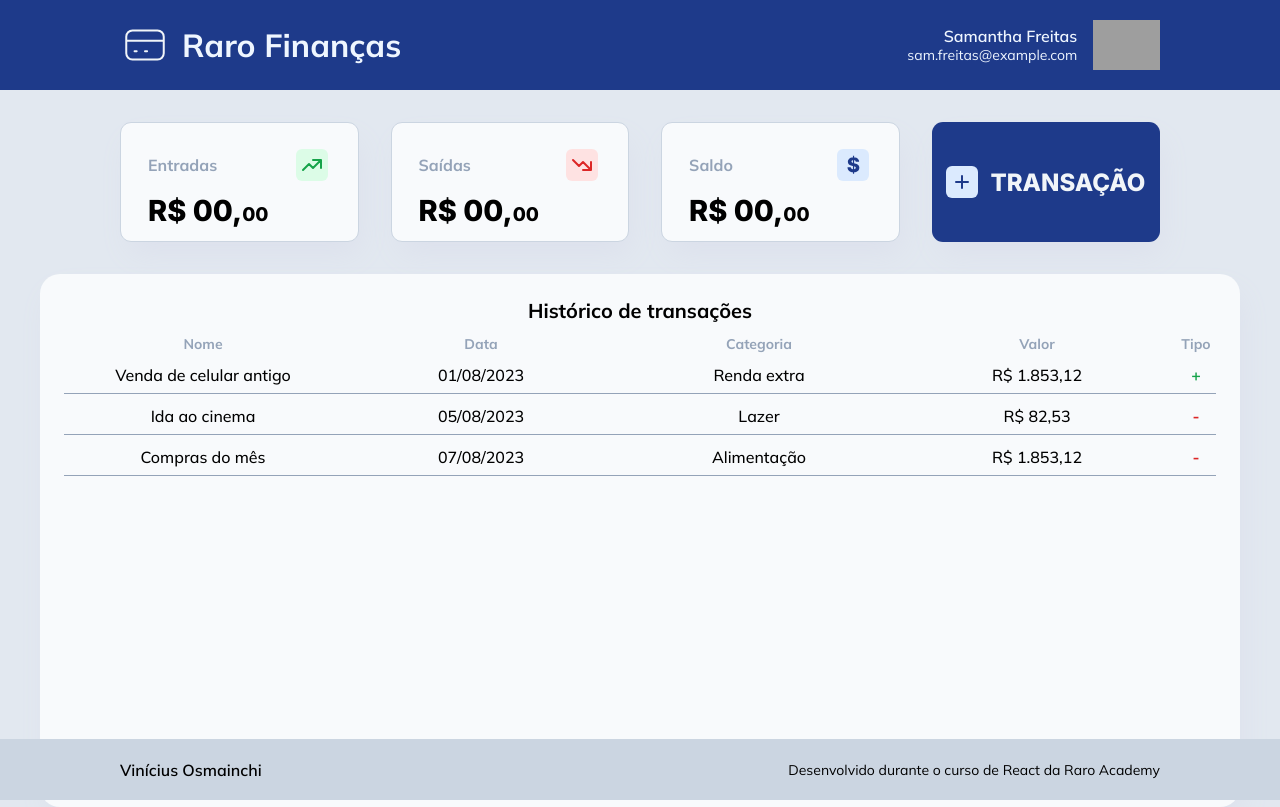
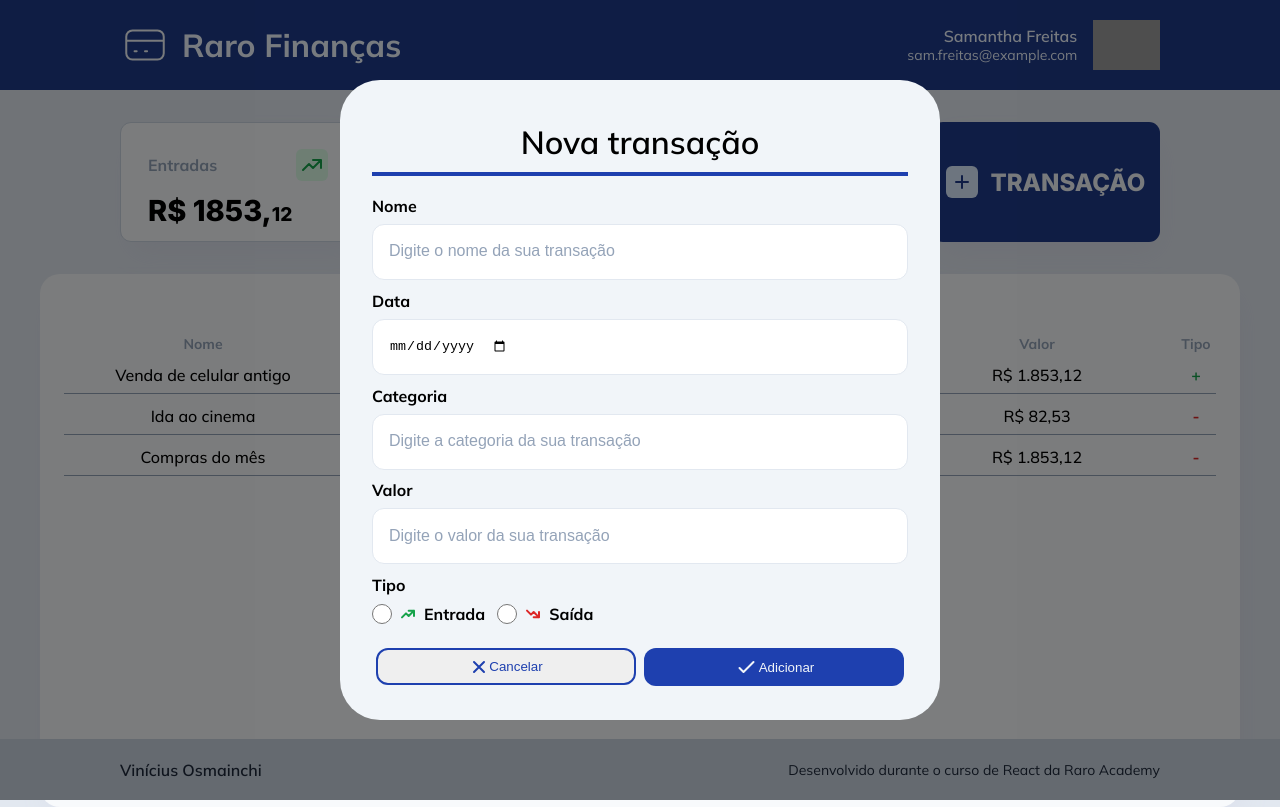
Before and after one commit to MyRaroAcademyCourse/Week-5-Project, a React (Vite) app: page / in a window 1280 px wide. Both pictures are taken after a click on the element "TRANSAÇÃO". Built offline with nearby package versions, Linux system fonts and the light colour scheme; grey boxes are pictures that could not be loaded.

Commit message:
corrigindo alguns bugs visuais e de funcionalidade

```diff
--- a/src/App.tsx
+++ b/src/App.tsx
@@ -1,5 +1,4 @@
 import { useState } from 'react';
-import { Backdrop } from '@mui/material';
 import Header from './components/Header/index.tsx';
 import Dash from './components/Dash/index.tsx';
 import TransactionHistory from './components/TransactionHistory/index.tsx';
@@ -8,8 +7,8 @@ import NewTransactionForm from './components/NewTransactionForm/index.tsx';
 import { FormDataType } from './components/NewTransactionForm/types/formDataType.tsx';
 
 function App() {
-  const [entranceValue, setEntranceValue] = useState<number>(1853.12);
-  const [debitValue, setDebitValue] = useState<number>(-1935.65);
+  const [entranceValues, setEntranceValues] = useState<number>(1853.12);
+  const [debitValues, setDebitValues] = useState<number>(-1935.65);
   const [balance, setBalance] = useState(-82.53);
   const [open, setOpen] = useState<boolean>(false);
   const [data, setData] = useState<FormDataType[]>([
@@ -39,17 +38,18 @@ function App() {
   const handleFormOpen = (e: boolean) => {
     setOpen(e);
   };
+  const handleFormClose = () => {
+    setOpen(false);
+  };
 
   const handleNewData = (e: FormDataType) => {
     console.log(e);
     setData([...data, e]);
     if (e.tipo === '+') {
-      console.log({entranceValue})
-      console.log({e})
-      setEntranceValue((prevEntranceValue) => (prevEntranceValue as number) + Number(e.valor));
+      setEntranceValues((prevEntranceValue) => (prevEntranceValue as number) + Number(e.valor));
       setBalance((prevBalance) => (prevBalance as number) + Number(e.valor));
     } else if (e.tipo === '-') {
-      setDebitValue((prevDebitValue) => prevDebitValue - e.valor);
+      setDebitValues((prevDebitValue) => prevDebitValue - e.valor);
       setBalance((prevBalance) => prevBalance - e.valor);
     }
   };
@@ -57,13 +57,16 @@ function App() {
   return (
     <>
       <Header />
-      <Dash onEntriesSum={entranceValue} newValue={215.78} valueType="tbd" />
+      <Dash
+        onEntriesSum={entranceValues}
+        onDebitValues={debitValues}
+        onBalanceChange={balance}
+        onAddTransaction={handleFormOpen}
+      />
       <TransactionHistory newData={data} />
       <Footer />
       {open ? (
-        <Backdrop open={open} onClick={() => setOpen(false)}>
-          <NewTransactionForm onDataSubmit={handleNewData} onSetOpen={handleFormOpen} />
-        </Backdrop>
+        <NewTransactionForm onDataSubmit={handleNewData} onSetOpen={open} onSetClose={handleFormClose} />
       ) : null}
     </>
   );
--- a/src/components/Dash/index.tsx
+++ b/src/components/Dash/index.tsx
@@ -1,32 +1,24 @@
-import { useState } from 'react';
 import Card from './Card';
 import './style.css';
 
 interface propsTypes {
-  newValue: number;
-  valueType: string;
   onEntriesSum: number;
+  onDebitValues: number;
+  onBalanceChange: number;
+  onAddTransaction: (e: boolean) => void;
 }
 
-const Dash = ({ newValue, valueType, onEntriesSum }: propsTypes) => {
-  const [entranceValue, setEntranceValue] = useState(0);
-  const [debitValue, setDebitValue] = useState(0);
-  const [balance, setBalance] = useState(0);
-
-  if (valueType === 'entrance' && newValue > 0) {
-    setEntranceValue((prev) => prev + onEntriesSum);
-    setBalance((prev) => prev + newValue);
-  } else if (valueType === 'debit' && newValue !== 0) {
-    setDebitValue((prev) => prev + newValue);
-    setBalance((prev) => prev - newValue);
-  }
+const Dash = ({ onEntriesSum, onDebitValues, onBalanceChange, onAddTransaction }: propsTypes) => {
+  const handleClick = () => {
+    onAddTransaction(true);
+  };
 
   return (
     <section className="dash">
-      <Card title="Entradas" logo="src/assets/trendingUp.svg" value={entranceValue} />
-      <Card title="Saídas" logo="src/assets/trendingDown.svg" value={debitValue} />
-      <Card title="Saldo" logo="src/assets/dollarSign.svg" value={balance} />
-      <div className="btn-transacao">
+      <Card title="Entradas" logo="src/assets/trendingUp.svg" value={onEntriesSum} />
+      <Card title="Saídas" logo="src/assets/trendingDown.svg" value={onDebitValues} />
+      <Card title="Saldo" logo="src/assets/dollarSign.svg" value={onBalanceChange} />
+      <div className="btn-transacao" onClick={handleClick}>
         <img src="src/assets/plusIcon.svg" alt="botao transacao" />
         <p className="btn-text">TRANSAÇÃO</p>
       </div>
--- a/src/components/Footer/style.css
+++ b/src/components/Footer/style.css
@@ -12,6 +12,7 @@
   font-weight: 400;
   height: 61px;
   background: #CBD5E1;
+  color: #1E293B;
 }
 
 .footer-name {
--- a/src/components/NewTransactionForm/index.tsx
+++ b/src/components/NewTransactionForm/index.tsx
@@ -1,13 +1,15 @@
 import { useState } from 'react';
+import { FormDataType } from './types/formDataType';
 import './style.css';
-import { FormDataType } from './types/formDataType';
+import { Backdrop } from '@mui/material';
 
 interface NewTransactionFormProps {
-  onSetOpen: (e: boolean) => void;
+  onSetOpen: boolean;
+  onSetClose: (e: boolean) => void;
   onDataSubmit: (e: FormDataType) => void;
 }
 
-const NewTransactionForm = ({ onSetOpen, onDataSubmit }: NewTransactionFormProps) => {
+const NewTransactionForm = ({ onSetOpen, onSetClose, onDataSubmit }: NewTransactionFormProps) => {
   const [formData, setFormData] = useState<FormDataType>({
     nome: '',
     data: '',
@@ -15,10 +17,6 @@ const NewTransactionForm = ({ onSetOpen, onDataSubmit }: NewTransactionFormProps
     valor: 0,
     tipo: '',
   });
-
-  const handleOpen = () => {
-    onSetOpen(true);
-  };
 
   const handleInputChange = (event: React.ChangeEvent<HTMLInputElement>) => {
     const { id, value } = event.target;
@@ -30,13 +28,14 @@ const NewTransactionForm = ({ onSetOpen, onDataSubmit }: NewTransactionFormProps
   };
 
   const handleSubmit = (event: React.FormEvent) => {
-    onSetOpen(false);
+    onSetClose(false);
     event.preventDefault();
     onDataSubmit(formData);
   };
 
   return (
-    <div className="form-dialog">
+    <Backdrop open={onSetOpen} onClick={() => onSetClose(false)}>
+      <div className="form-dialog" onClick={(e) => e.stopPropagation()}>
         <h1 className="form-title">Nova transação</h1>
         <form onSubmit={handleSubmit}>
           <label htmlFor="nome">Nome</label>
@@ -85,7 +84,7 @@ const NewTransactionForm = ({ onSetOpen, onDataSubmit }: NewTransactionFormProps
             </label>
           </div>
           <div className="form-btns">
-          <button className="form-btn-cancel" onClick={handleOpen}>
+            <button className="form-btn-cancel" onClick={() => onSetClose(false)}>
               <img src="src/assets/x.svg" />
               Cancelar
             </button>
@@ -96,6 +95,7 @@ const NewTransactionForm = ({ onSetOpen, onDataSubmit }: NewTransactionFormProps
           </div>
         </form>
       </div>
+    </Backdrop>
   );
 };
 
--- a/src/components/NewTransactionForm/style.css
+++ b/src/components/NewTransactionForm/style.css
@@ -8,7 +8,7 @@
   height: 640px;
   padding: 32px;
   font-family: 'Mulish', sans-serif;
-  z-index: 1;
+  z-index: 2;
   top: 50%;
   left: 50%;
   transform: translate(-50%, -50%);
--- a/src/index.css
+++ b/src/index.css
@@ -5,11 +5,11 @@
   margin: 0;
   box-sizing: border-box;
   }
+
 html {
   height: 100vh;
   width: 100vw;
 }
-
 
 body {
   background: #E2E8F0;
```
Lines whose indentation alone changed are shown as unchanged.
